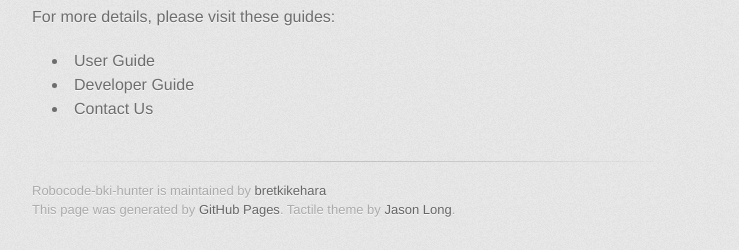
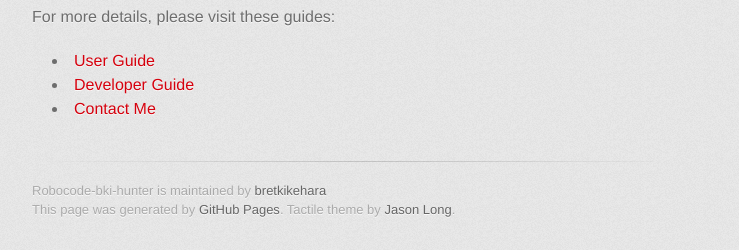
Before and after one commit to bretkikehara/robocode-bki-hunter, a plain HTML site: page index.html in a window 1280 px wide. Shown: the part 735-985 px from the top of the page, without its empty margins (298-1037 px from the left). Drawn offline with Linux system fonts and the light colour scheme; a web font is replaced by a local one.

Commit message:
Updated the links on the page.

```diff
--- a/index.html
+++ b/index.html
@@ -42,9 +42,9 @@
 <p>For more details, please visit these guides:</p>
 
 <ul>
-<li>User Guide</li>
-<li>Developer Guide</li>
-<li>Contact Us</li>
+<li><a href="https://github.com/bretkikehara/robocode-bki-hunter/wiki/User-Guide">User Guide</a></li>
+<li><a href="https://github.com/bretkikehara/robocode-bki-hunter/wiki/Developer-Guide">Developer Guide</a></li>
+<li><a href="https://bretkikehara.wordpress.com/contact/">Contact Me</a></li>
 </ul>
         </section>
 
```
